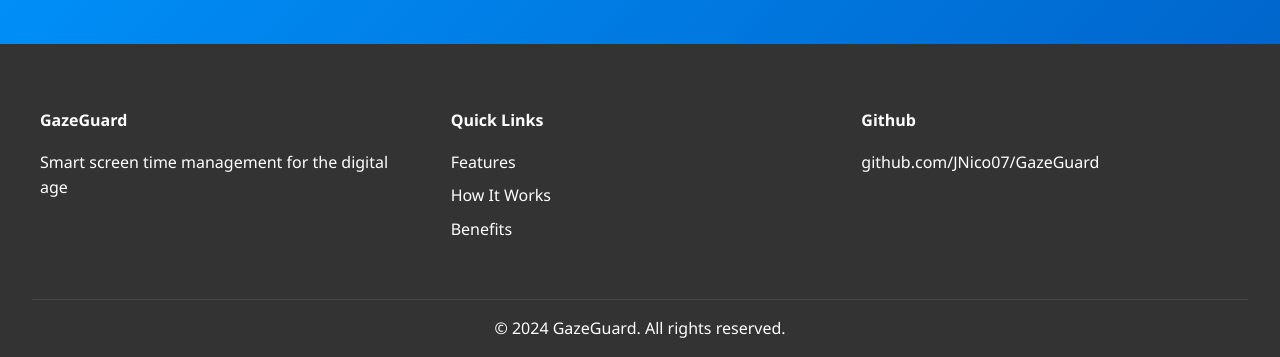
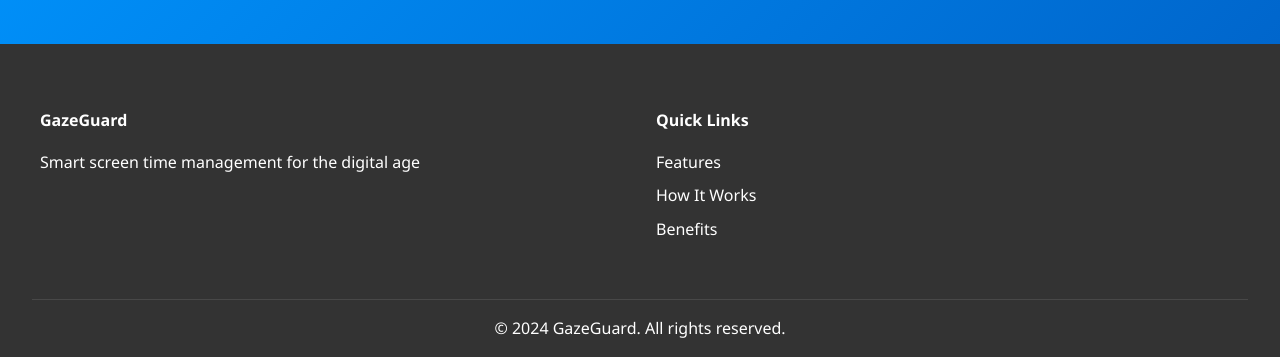
Before and after one commit to jaynico-dev/GazeGuard-Web, a plain HTML site: page index.html in a window 1280 px wide. Shown: the part 3104-3461 px from the top of the page. Drawn offline with Linux system fonts and the light colour scheme.

Commit message:
Update index.html

```diff
--- a/index.html
+++ b/index.html
@@ -148,10 +148,6 @@
                 <a href="#how-it-works">How It Works</a>
                 <a href="#benefits">Benefits</a>
             </div>
-            <div class="footer-section">
-                <h4>Github</h4>
-                <p>github.com/JNico07/GazeGuard</p>
-            </div>
         </div>
         <div class="footer-bottom">
             <p>&copy; 2024 GazeGuard. All rights reserved.</p>
```
